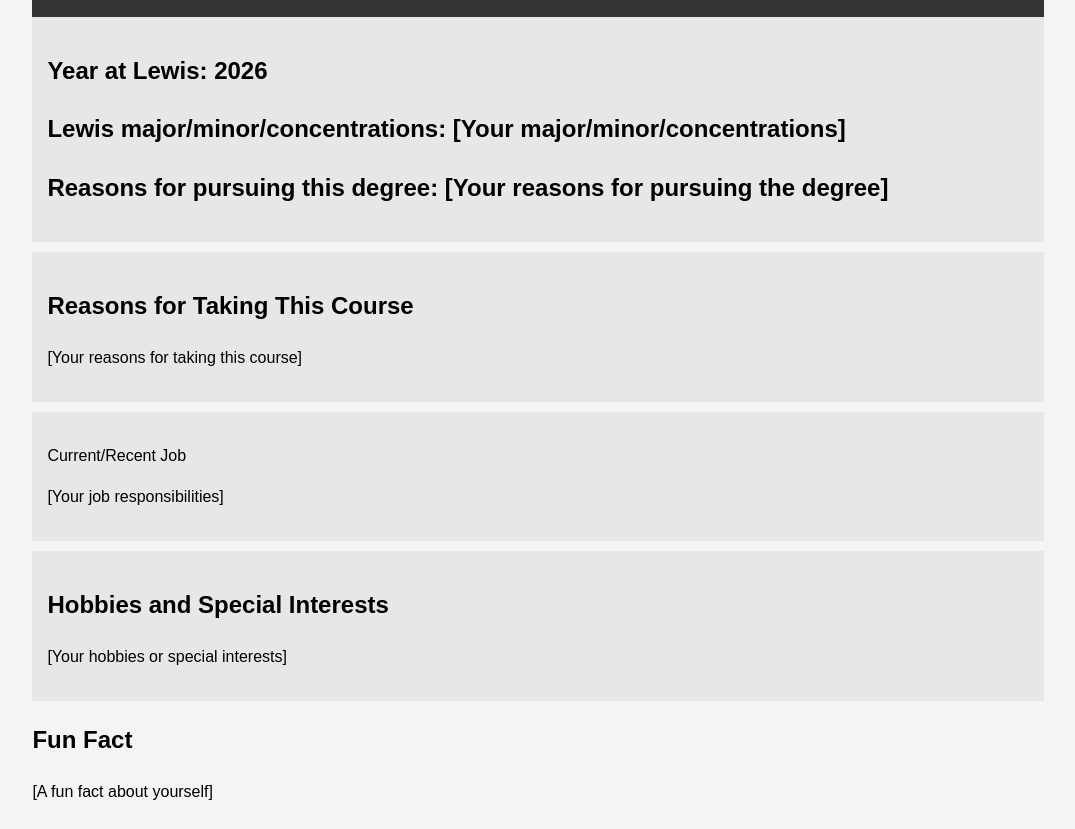
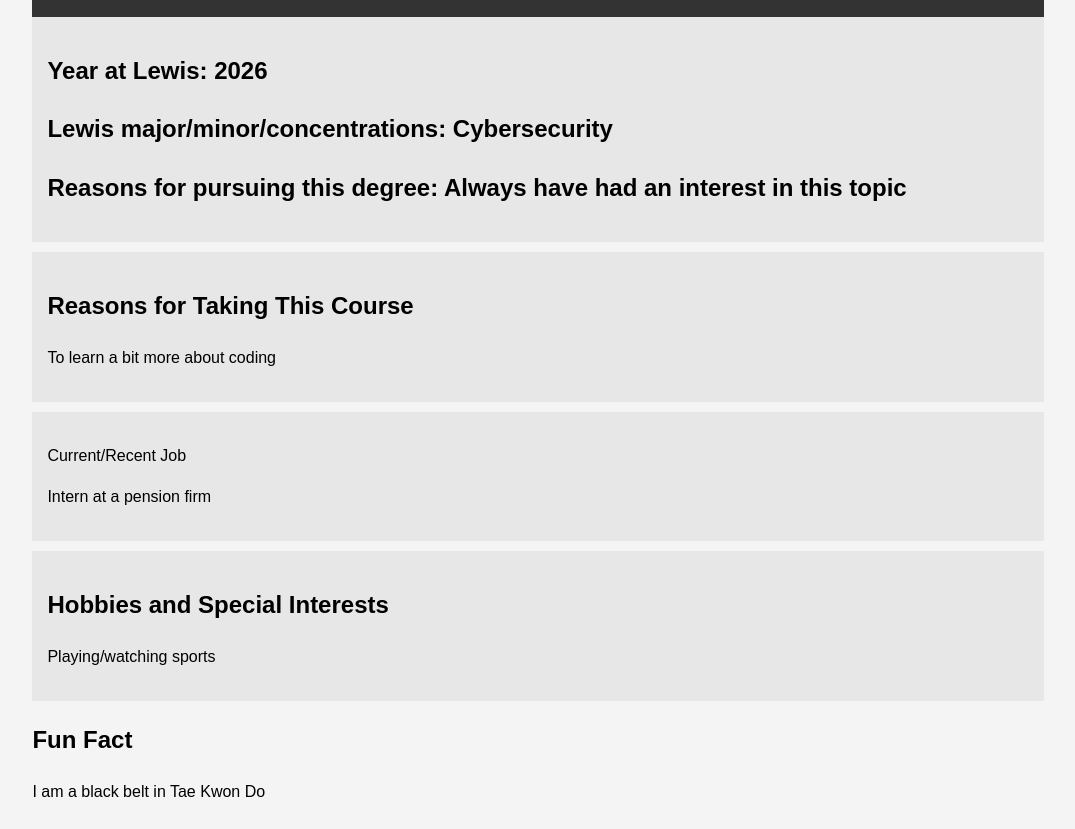
Before and after one commit to Max956-arch/me, a plain HTML site: page index.html in a window 1280 px wide. Shown: the part 82-911 px from the top of the page, without its empty margins (102-1177 px from the left). Drawn offline with Linux system fonts and the light colour scheme.

Commit message:
Update index.html

```diff
--- a/index.html
+++ b/index.html
@@ -36,28 +36,28 @@
 
         <section class="lewis">
 			<h2>Year at Lewis: 2026</h2>
-			<h2>Lewis major/minor/concentrations: [Your major/minor/concentrations]</h2>
-			<h2>Reasons for pursuing this degree: [Your reasons for pursuing the degree]</h2>
+			<h2>Lewis major/minor/concentrations: Cybersecurity</h2>
+			<h2>Reasons for pursuing this degree: Always have had an interest in this topic</h2>
         </section>
 
 		<section class="course">
             <h2>Reasons for Taking This Course</h2>
-            <p>[Your reasons for taking this course]</p>
+            <p>To learn a bit more about coding</p>
         </section>
 
 		<section class="job">
             <p>Current/Recent Job</p>
-			<p>[Your job responsibilities]</p>
+			<p>Intern at a pension firm</p>
         </section>
 
         <section class="hobbies">
             <h2>Hobbies and Special Interests</h2>
-            <p>[Your hobbies or special interests]</p>
+            <p>Playing/watching sports</p>
         </section>
 
         <section class="fun-fact">
             <h2>Fun Fact</h2>
-            <p>[A fun fact about yourself]</p>
+            <p>I am a black belt in Tae Kwon Do</p>
         </section>
     </div>
 </body>
```
